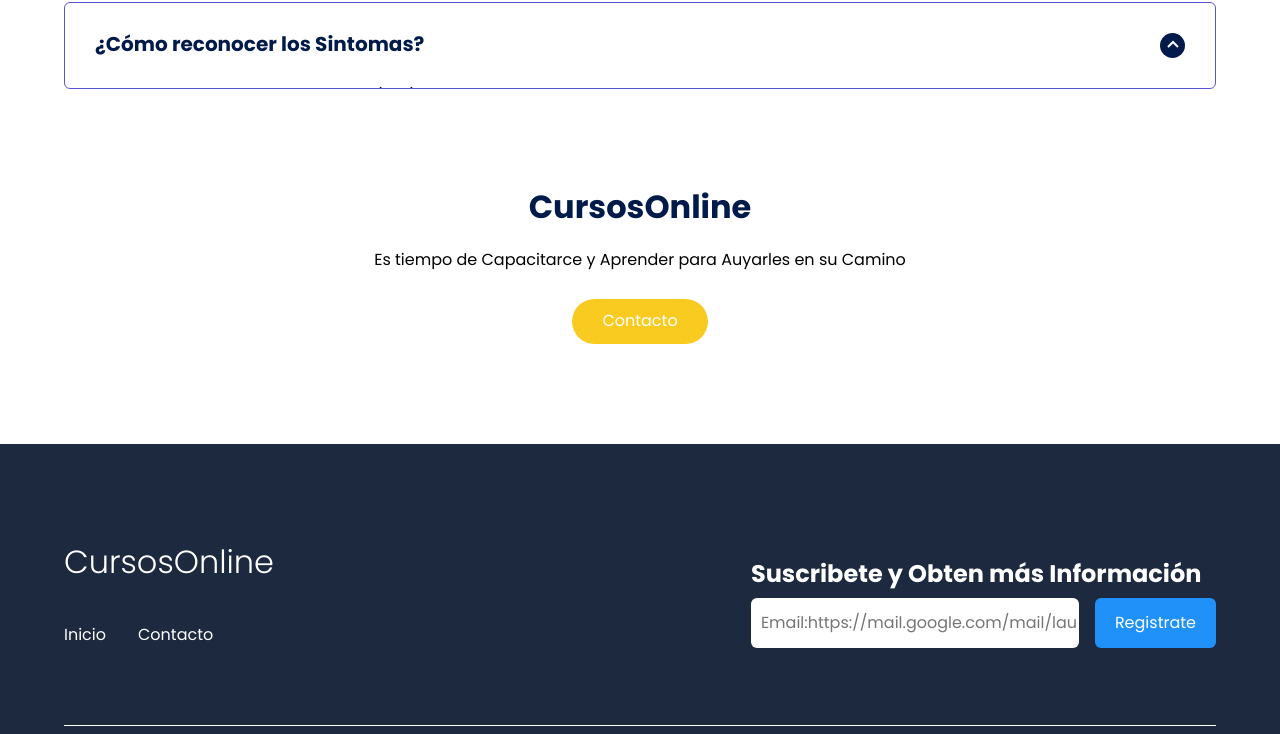
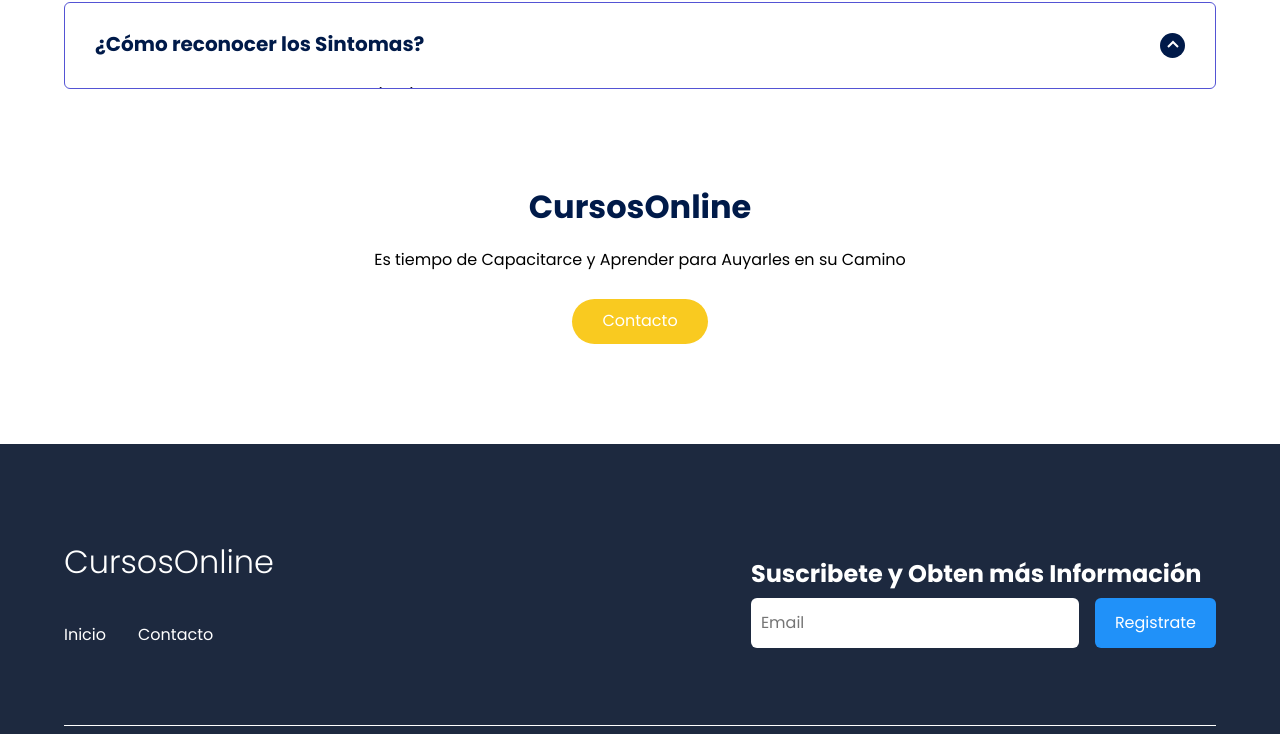
Before and after one commit to luis-carlos1989/AddressingAutismChildren, a plain HTML site: page index.html in a window 1280 px wide. Shown: the part 3530-4264 px from the top of the page. Drawn offline with Linux system fonts and the light colour scheme.

Commit message:
Update index.html

```diff
--- a/index.html
+++ b/index.html
@@ -207,7 +207,7 @@
             <form class="footer__form" action="https://formspree.io/f/mknkkrkj" method="POST">
                 <h2 class="footer__newsletter">Suscribete y Obten más Información</h2>
                 <div class="footer__inputs">
-                    <input type="email" placeholder="Email:https://mail.google.com/mail/laurendesingdevelopmentstudy@gmail.com" class="footer__input" name="_replyto">
+                    <input type="email" placeholder="Email" class="footer__input" name="_replyto">
                     <input type="submit" value="Registrate" class="footer__submit">
                 </div>
             </form>
```
